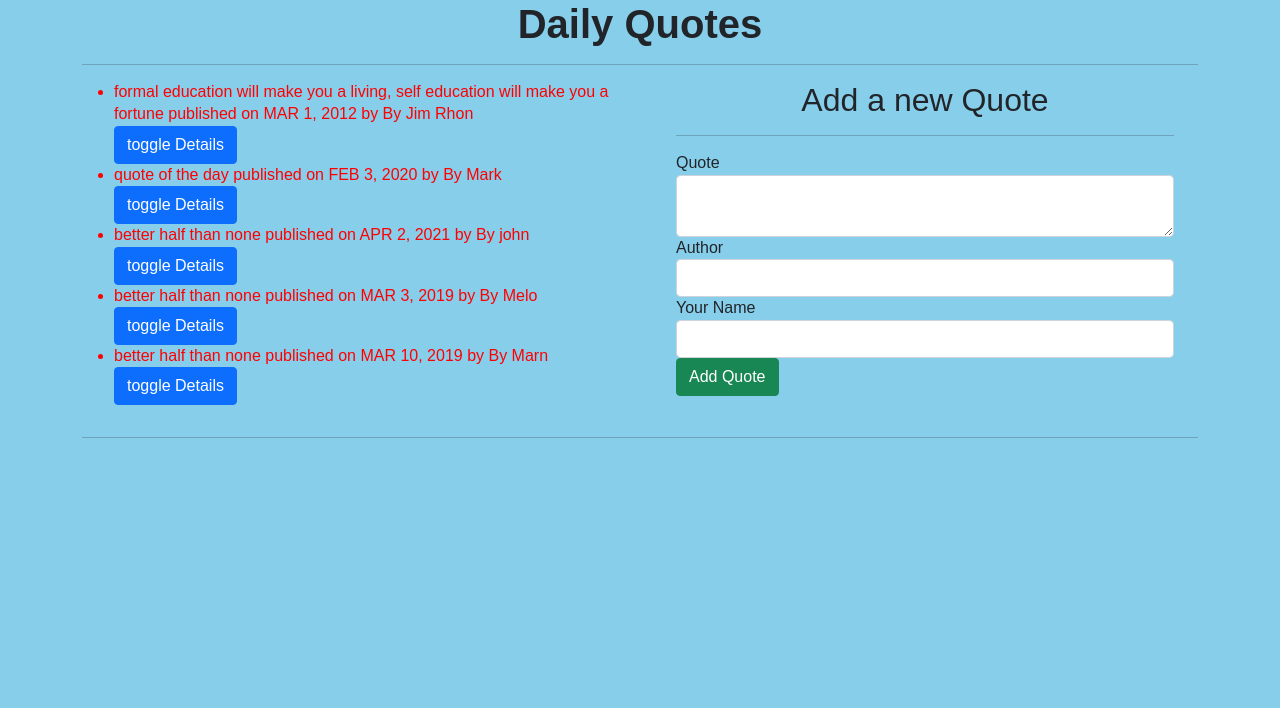
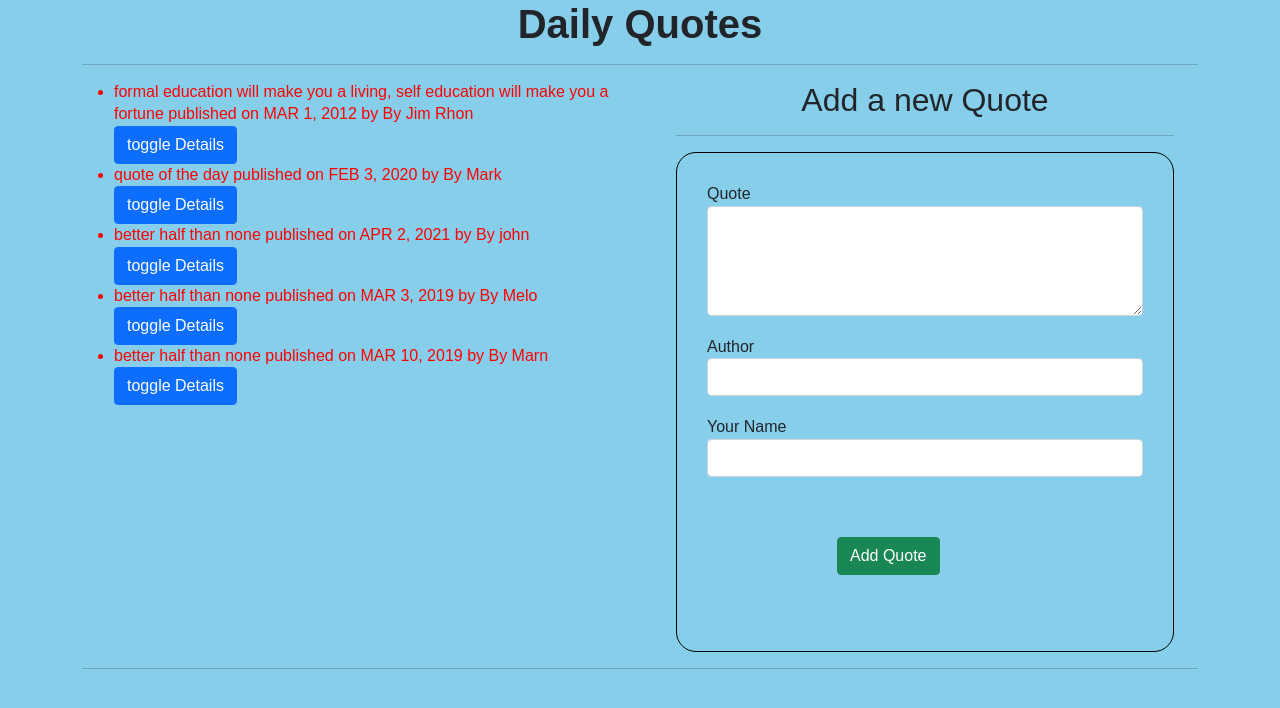
Before and after one commit to melodytowett/Quotes, an Angular app in the folder quotes/: page / in a window 1280 px wide. Shown: the top 708 px of the page. Built offline with nearby package versions, Linux system fonts and the light colour scheme.

Commit message:
styling form

```diff
--- a/quotes/src/app/quote-form/quote-form.component.css
+++ b/quotes/src/app/quote-form/quote-form.component.css
@@ -0,0 +1,13 @@
+form{
+    border: 1px solid black;
+    padding: 10px;
+    border-radius: 20px;
+    height: 500px;
+}
+.btn{
+    margin-left: 150px;
+    margin-top: 40px;
+}
+.form-group{
+    margin: 20px;
+}
--- a/quotes/src/app/quote-form/quote-form.component.html
+++ b/quotes/src/app/quote-form/quote-form.component.html
@@ -5,7 +5,7 @@
         <div class="form-group">
 
             <label for="description">Quote</label>
-            <textarea class="form-control" id="description" [(ngModel)] = 'newQuote.description' name='description' #description='ngModel' required></textarea>
+            <textarea class="form-control" rows="4" id="description" [(ngModel)] = 'newQuote.description' name='description' #description='ngModel' required></textarea>
             <div [hidden]="description.valid || description.pristine" class="alert alert-danger">
                 <p>quote required</p>
             </div>
```
